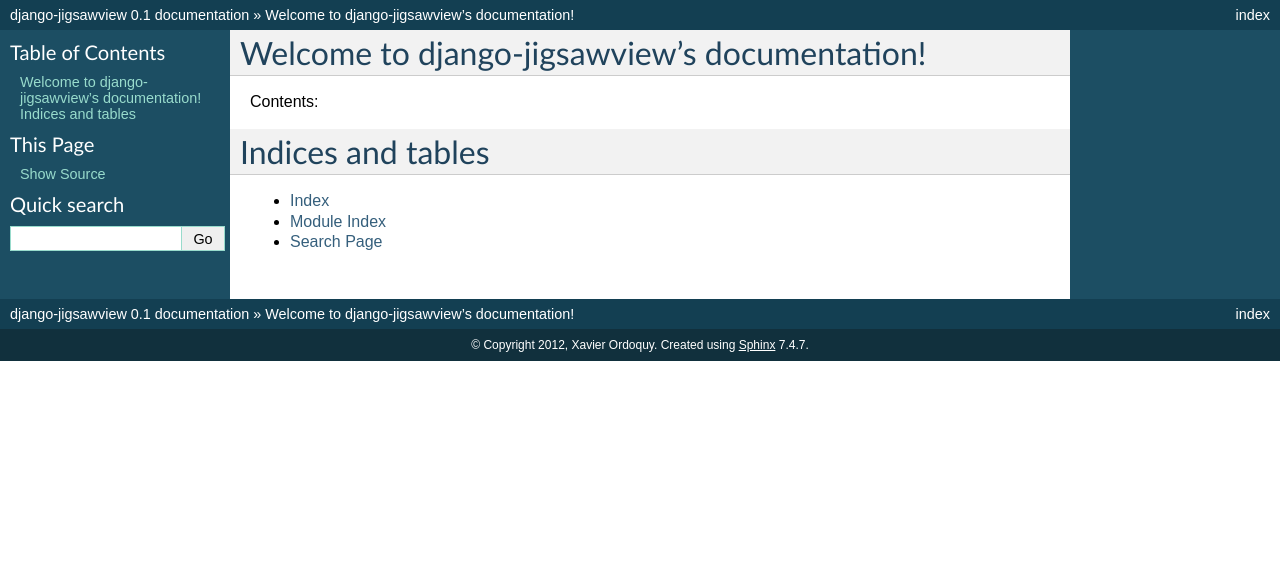
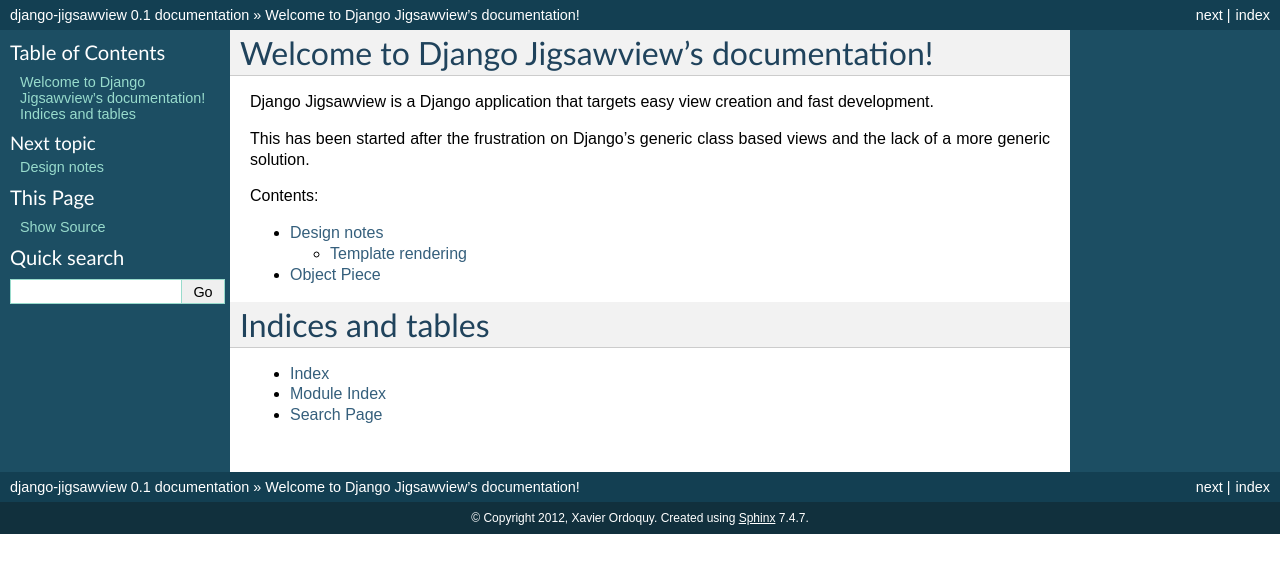
Before and after one commit to linovia/django-jigsawview, a Sphinx documentation site: the page built from docs/index.rst, in a window 1280 px wide. Shown: the top 573 px of the page. Built offline with Sphinx 7.4.7, drawn with Linux system fonts in a browser that asks for light colours.

Commit message:
Small documentation update.

```diff
--- a/docs/index.rst
+++ b/docs/index.rst
@@ -3,14 +3,23 @@
    You can adapt this file completely to your liking, but it should at least
    contain the root `toctree` directive.
 
-Welcome to django-jigsawview's documentation!
+Welcome to Django Jigsawview's documentation!
 =============================================
+
+Django Jigsawview is a Django application that targets easy view creation and
+fast development.
+
+This has been started after the frustration on Django's generic class based
+views and the lack of a more generic solution.
+
 
 Contents:
 
 .. toctree::
    :maxdepth: 2
 
+   design
+   object_piece
 
 
 Indices and tables
```
Also changed, not shown: docs/design.rst (added, +12 -0 lines), docs/object_piece.rst (added, +11 -0 lines).
